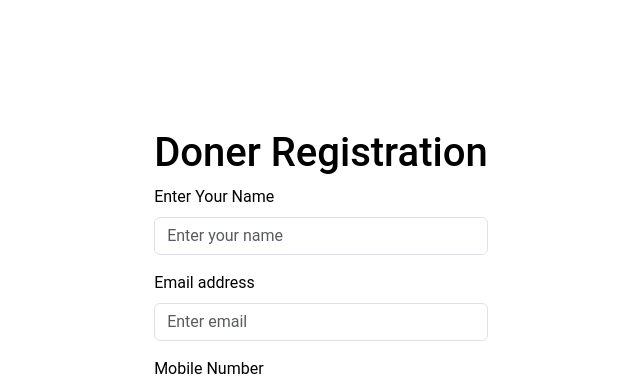
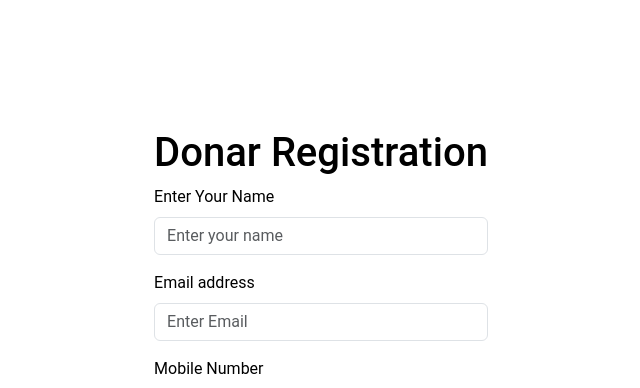
Before and after one commit to demovsproject/vsproject, a React (Vite) app: page /donerreg in a window 1280 px wide. Shown: the top 388 px of the page, without its empty margins (319-959 px from the left). Built offline with nearby package versions, Linux system fonts and the light colour scheme.

Commit message:
login register coding

```diff
--- a/package.json
+++ b/package.json
@@ -10,9 +10,10 @@
     "lint": "eslint . --ext js,jsx --report-unused-disable-directives --max-warnings 0",
     "preview": "vite preview",
     "predeploy": "npm run build",
-   "deploy": "gh-pages -d build"
+    "deploy": "gh-pages -d build"
   },
   "dependencies": {
+    "axios": "^1.6.7",
     "bootstrap": "^5.3.2",
     "react": "^18.2.0",
     "react-bootstrap": "^2.10.1",
--- a/src/Donerreg.jsx
+++ b/src/Donerreg.jsx
@@ -1,40 +1,86 @@
-import React from 'react'
+import axios, { Axios } from 'axios';
+import React, { useState } from 'react'
 import Button from 'react-bootstrap/Button';
 import Form from 'react-bootstrap/Form';
+import { useNavigate } from 'react-router-dom';
 function Donerreg() {
+    const [formData, setFormData] = useState({
+
+        userName: "",
+        number: "",
+        Email: "",
+        password: "",
+        passwordd: ""
+    })
+    const hp = useNavigate()
+    const handleClick = (e) => {
+        setFormData({
+            ...formData,
+            [e.target.name]: e.target.value
+        })
+    }
+    const handleSubmit = async (e) => {
+
+        e.preventDefault()
+        console.log("userName:", formData.userName);
+        console.log("Email:", formData.Email);
+        console.log("password:", formData.password);
+        try {
+            const res = await axios(
+                {
+                    url: 'http://localhost:7007/user/donarreg',
+                    method: 'POST',
+                    headers: {
+                        'Content-Type': 'application/json',
+                    }, body: JSON.stringify(formData),
+                    data: formData
+                })
+            if (res.status >= 200 && res.status < 300) {
+                alert("Register Successfull");
+                hp("/donerlog")
+            } else {
+                console.log("error in saving data");
+            }
+
+        }
+        catch (err) {
+            console.error("catch error", err);
+        }
+    }
+
     return (
 
         <div className='donerreg'>
-            <Form>
-            <h1>Doner Registration</h1>
-                <Form.Group className="mb-3" >
+            <Form onSubmit={handleSubmit}>
+                <h1>Donar Registration</h1>
+                <Form.Group className="mb-3"  >
                     <Form.Label>Enter Your Name</Form.Label>
-                    <Form.Control type="text" placeholder="Enter your name" />
+                    <Form.Control type="text" value={formData.userName} name='userName' onChange={handleClick} placeholder="Enter your name" />
 
                 </Form.Group>
-                <Form.Group className="mb-3" >
+                <Form.Group className="mb-3"  >
                     <Form.Label>Email address</Form.Label>
-                    <Form.Control type="email" placeholder="Enter email" />
+                    <Form.Control type="Email" value={formData.Email} name='Email' onChange={handleClick} placeholder="Enter Email" />
 
                 </Form.Group>
 
-                <Form.Group className="mb-3" >
+                <Form.Group className="mb-3">
                     <Form.Label>Mobile Number</Form.Label>
-                    <Form.Control type="text" placeholder="Enter number" />
+                    <Form.Control type="text"  value={formData.number} name='number' onChange={handleClick}  placeholder="Enter number" />
 
                 </Form.Group>
 
-                <Form.Group className="mb-3" >
+                <Form.Group className="mb-3">
                     <Form.Label>Password</Form.Label>
-                    <Form.Control type="password" placeholder="Password" />
+                    <Form.Control type="password"  value={formData.password} name='password' onChange={handleClick} placeholder="Password" />
                 </Form.Group>
                 <Form.Group className="mb-3" >
                     <Form.Label>Confirm Password</Form.Label>
-                    <Form.Control type="password" placeholder="Password" />
+                    <Form.Control type="password" value={formData.passwordd} name='passwordd' onChange={handleClick} placeholder="Password" />
                 </Form.Group>
                 <Form.Group className="mb-3" >
                 </Form.Group>
-                <Button style={{ width: "100%" }} variant="primary" type="submit">
+                <Button onClick={handleSubmit} style={{ width: "100%" }} variant="primary" type="submit">
                     Register
                 </Button>
 
--- a/src/donerlog.jsx
+++ b/src/donerlog.jsx
@@ -1,27 +1,74 @@
-import React from 'react'
+import axios from 'axios';
+import React, { useState } from 'react'
 import Button from 'react-bootstrap/Button';
 import Form from 'react-bootstrap/Form';
-import { Link } from 'react-router-dom';
+import { Link, useNavigate } from 'react-router-dom';
 function Donerlog() {
+    const hp = useNavigate()
+    const [formData, setFormData] = useState({
+        Email: "",
+        password: "",
+    })
+
+    const handleClick = (e) => {
+        setFormData({
+            ...formData,
+            [e.target.name]: e.target.value
+        })
+
+    }
+    const handleSubmit = async (e) => {
+        e.preventDefault()
+        console.log("Email:", formData.Email);
+        console.log("password:", formData.password);
+try{
+    const res = await axios(
+        {
+            url: 'http://localhost:7007/user/donarlog',
+            method: 'POST',
+            mode: 'no-cors',
+            headers: {
+                'Content-Type': 'application/json',
+            }, body: JSON.stringify(formData),
+            data: formData
+        })
+
+    if (res.status >= 200 && res.status < 300) {
+        alert("login success")
+        hp("/")
+    } else if (res.status >= 400){
+        alert("User Not Found or Wrong Password ")
+    }else{
+        alert("login error")
+    }
+
+
+
+}catch{err => {
+    console.log("err in log req",err);
+}}
+
+    }
+
     return (
 
         <div className='donerreg'>
-            <Form>
-            <h1>Doner Login</h1>
+            <Form onSubmit={handleSubmit}>
+            <h1>Donar Login</h1>
             <Form.Group className="mb-3" >
                 <Form.Label>Email address</Form.Label>
-                <Form.Control type="email" placeholder="Enter email" />
+                <Form.Control type="Email" name='Email' value={formData.Email} onChange={handleClick} placeholder="Enter Email" />
 
             </Form.Group>
 
 
             <Form.Group className="mb-3" >
                 <Form.Label>Password</Form.Label>
-                <Form.Control type="password" placeholder="Password" />
+                <Form.Control name='password'  value={formData.password} onChange={handleClick} type="password" placeholder="Password" />
             </Form.Group>
 
 
-            <Button style={{ width: "100%" }} variant="primary" type="submit">
+            <Button onClick={handleSubmit} style={{ width: "100%" }} variant="primary" type="submit">
                 Login
             </Button>
 
```
Also changed, not shown: src/donarselect.jsx (added, +9 -0 lines), 1 other file (tests, documents, lock files or other folders).
